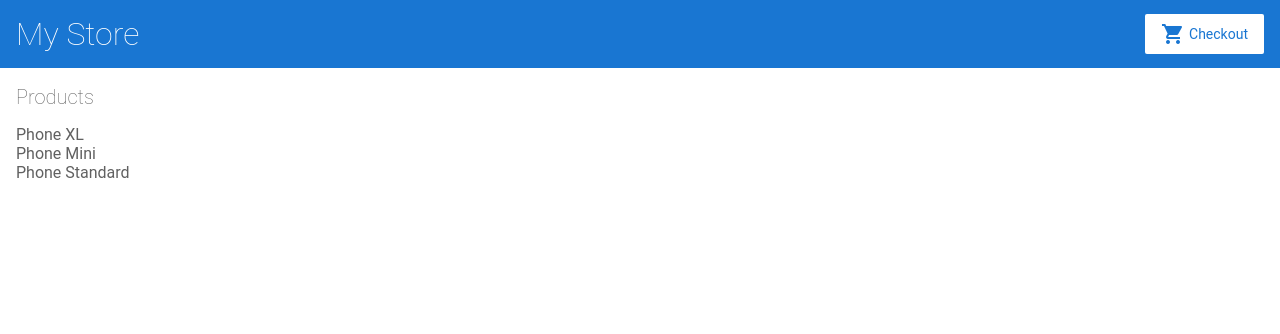
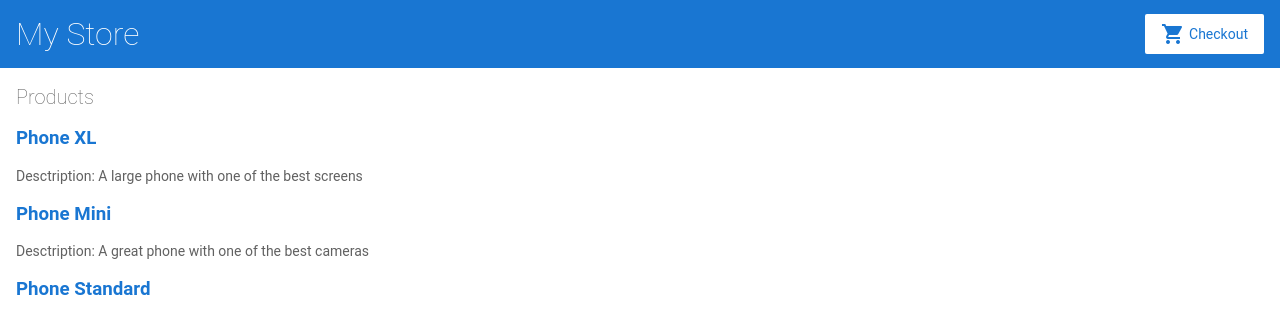
Before and after one commit to gio911/angular-nnmkfy, an Angular app: page / in a window 1280 px wide. Shown: the top 334 px of the page. Built offline with nearby package versions, Linux system fonts and the light colour scheme.

Commit message:
1 file modified

```diff
--- a/src/app/product-list/product-list.component.html
+++ b/src/app/product-list/product-list.component.html
@@ -1,9 +1,14 @@
 <h2>Products</h2>
 
 <div *ngFor = "let product of products">
-
-   {{product.name}}
-
+  <h3>
+   <a [title]="product.name+' details'">
+     {{product.name}}
+  </a>
+</h3>
+<p *ngIf = "product.description" >
+  Desctription: {{product.description}}
+</p>
 </div>
 
 <!--
```
